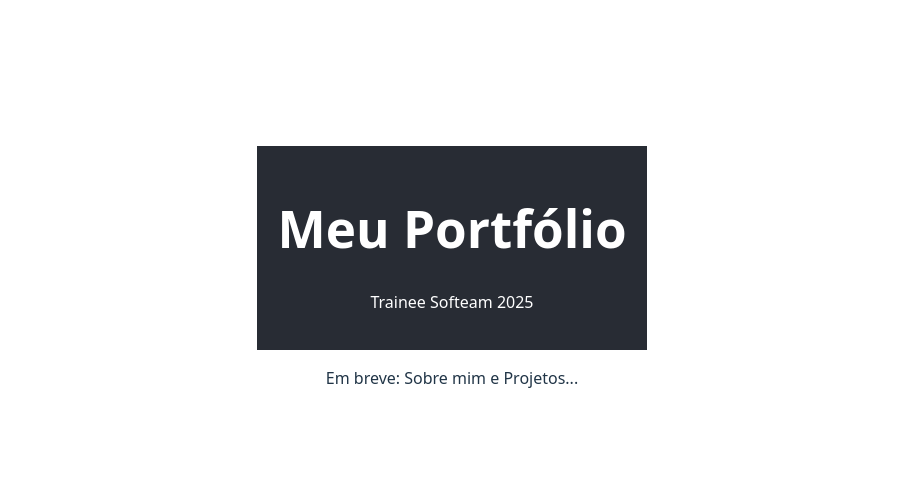
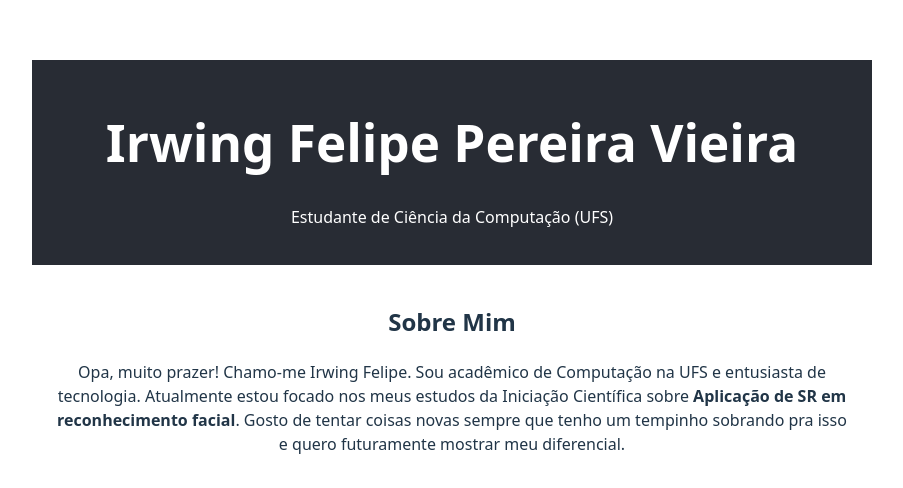
Before and after one commit to IrwingVieira/Trainee-Softeam_Portifolio, a React (Vite) app: page / in a window 1280 px wide. Shown: the part 124-612 px from the top of the page, without its empty margins (188-1091 px from the left). Built offline with nearby package versions, Linux system fonts and the light colour scheme.

Commit message:
feat: Adicionar seção de apresentação pessoal

```diff
--- a/src/App.jsx
+++ b/src/App.jsx
@@ -4,13 +4,22 @@ import './App.css'
 function App() {
   return (
     <div className="portfolio">
+      {/* HEADER */}
       <header style={{ backgroundColor: '#282c34', color: 'white', padding: '20px', textAlign: 'center' }}>
-        <h1>Meu Portfólio</h1>
-        <p>Trainee Softeam 2025</p>
+        <h1>Irwing Felipe Pereira Vieira</h1>
+        <p>Estudante de Ciência da Computação (UFS)</p>
       </header>
 
-      <main>
-        <p>Em breve: Sobre mim e Projetos...</p>
+      {/* PARTE 1: SEÇÃO SOBRE */}
+      <main style={{ padding: '20px', maxWidth: '800px', margin: '0 auto' }}>
+        <section id="sobre">
+          <h2>Sobre Mim</h2>
+          <p>
+            Opa, muito prazer! Chamo-me Irwing Felipe. Sou acadêmico de Computação na UFS e entusiasta de tecnologia.
+            Atualmente estou focado nos meus estudos da Iniciação Científica sobre <strong>Aplicação de SR em reconhecimento facial</strong>.
+            Gosto de tentar coisas novas sempre que tenho um tempinho sobrando pra isso e quero futuramente mostrar meu diferencial.
+          </p>
+        </section>
       </main>
     </div>
   )
```
